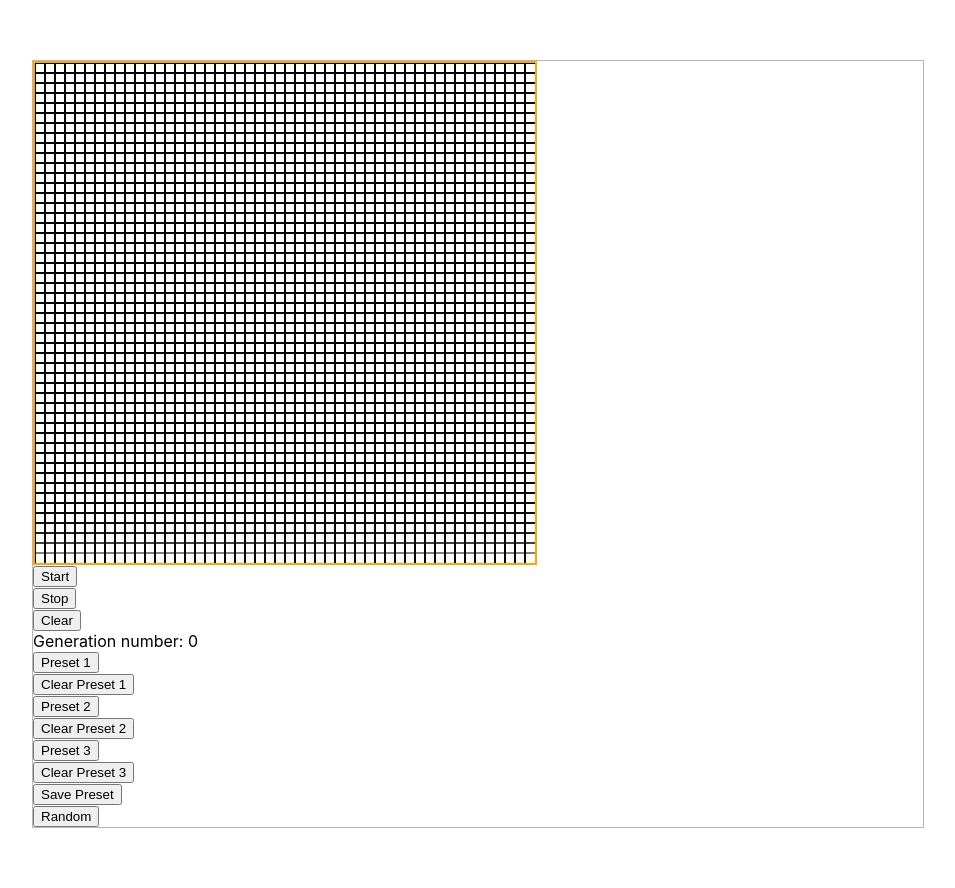
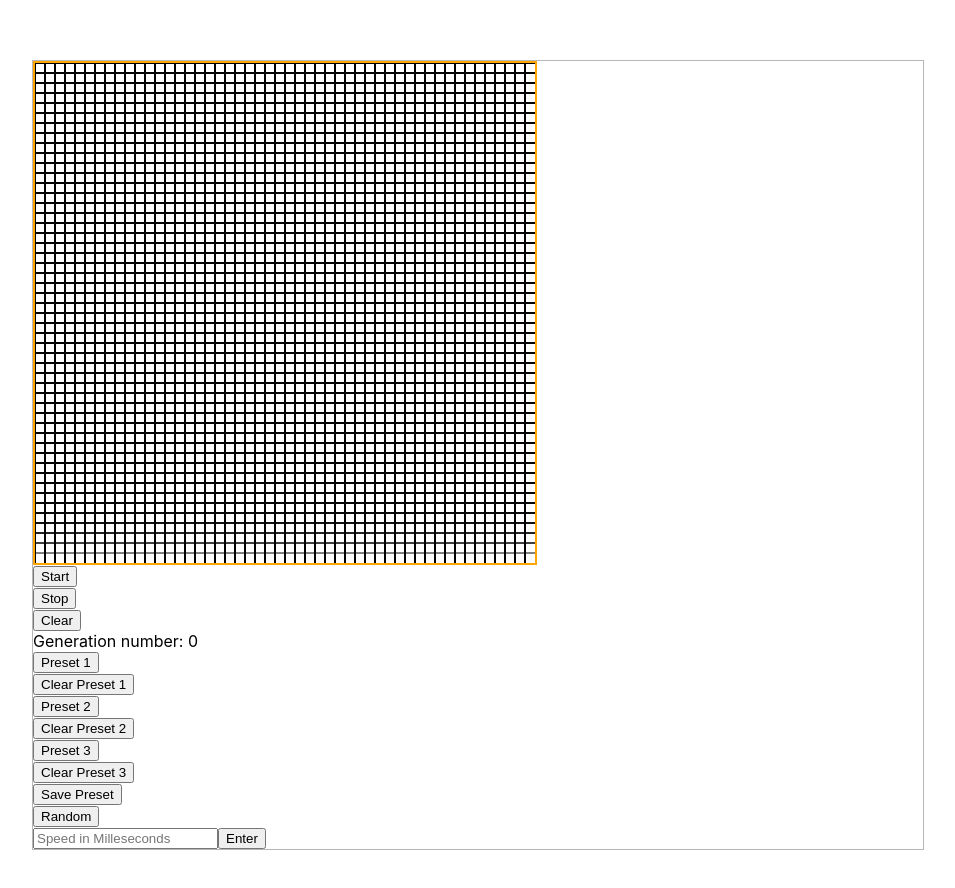
Before and after one commit to bloominstituteoftechnology/CS-Build-Week-1, a React (Create React App) app in the folder gameoflife/: page / in a window 1280 px wide. Shown: the top 888 px of the page, without its empty margins (162-1117 px from the left). Built offline with nearby package versions, Linux system fonts and the light colour scheme.

Commit message:
Input for speed in Milleseconds option added

```diff
--- a/gameoflife/src/components/Canvas.js
+++ b/gameoflife/src/components/Canvas.js
@@ -2,6 +2,7 @@ import React, { Component } from 'react';
 import Buttons from './Buttons';
 import Presets from './Presets';
 import Random from './Random';
+import Speed from './Speed';
 
 
 export default class Canvas extends Component {
@@ -16,6 +17,9 @@ export default class Canvas extends Component {
         preset1: null,
         preset2: null,
         preset3: null,
+        random: null,
+        tempSpeed: null,
+        speed: [],
     }
   }
 
@@ -111,9 +115,15 @@ export default class Canvas extends Component {
 
   onClickStart = () => {
     this.setState({start: 1});
+    let speed = 1000;
+
+    if(this.state.speed !== null) {
+        speed = this.state.speed;
+    }
+
     setInterval(() => {
       this.startFunction();
-    }, 1000);
+    }, speed);
   }
 
   onClickStop = () => {
@@ -293,7 +303,16 @@ export default class Canvas extends Component {
       })
     }
     , 500)
+  }
 
+  inputHandler = (e) => {
+    this.setState({[e.target.name]: e.target.value})
+  }
+
+  onUpdateHandler = (e) => {
+    e.preventDefault();
+
+    this.setState({speed: this.state.tempSpeed, tempSpeed: null});
   }
 
 
@@ -483,6 +502,14 @@ export default class Canvas extends Component {
           onClickRandom={this.onClickRandom}
           ></Random>
         </div>
+        <div>
+          <Speed
+            tempSpeed={this.state.tempSpeed}
+            inputHandler={this.inputHandler}
+            onUpdateHandler={this.onUpdateHandler}
+          >
+          </Speed>
+        </div>
       </div>
     )
   }
--- /dev/null
+++ b/gameoflife/src/components/Speed.js
@@ -0,0 +1,24 @@
+import React from "react";
+
+
+export default function Speed(props) {
+  return (
+      <div>
+    <div className="speed">
+        <form onSubmit={props.onUpdateHandler}>
+            <input
+                type="text"
+                className="speed-input"
+                name="tempSpeed"
+                onChange={props.inputHandler}
+                placeholder="Speed in Milleseconds"
+                value={props.tempSpeed}
+                />
+            <button>
+                Enter
+            </button>
+        </form>
+    </div>
+    </div>
+  );
+}
```
